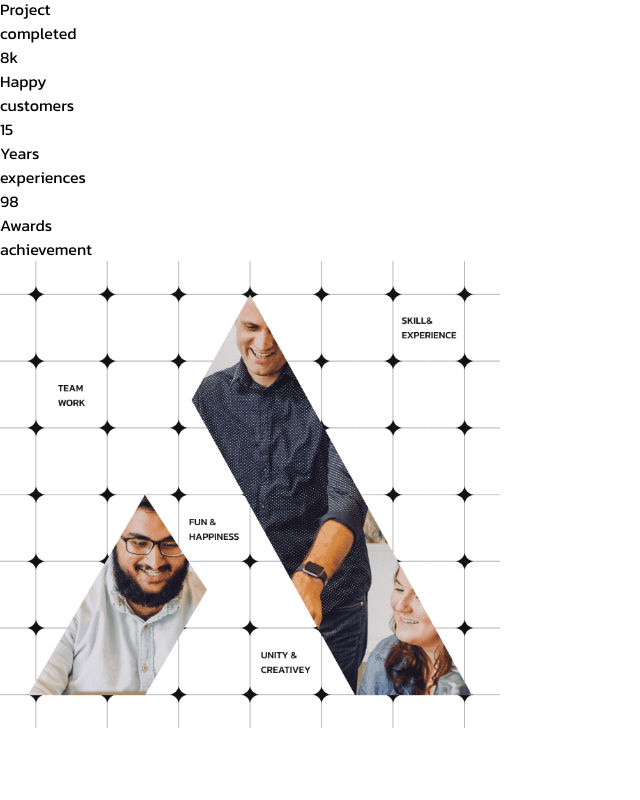
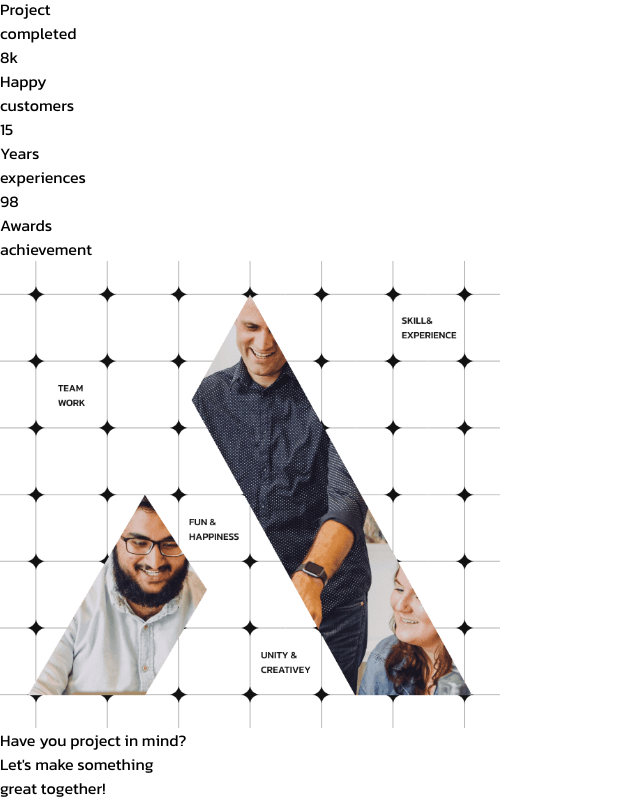
Before and after one commit to spsujoy007/Digital-Marketing-TASK, a Next.js app: page / in a window 1280 px wide. Shown: the part 4395-5195 px from the top of the page, without its empty margins (0-640 px from the left). Before the commit the page ends 5123 px from the top, so only its background shows below. Built offline with nearby package versions, Linux system fonts and the light colour scheme; what @ant-design/nextjs-registry would draw is missing.

Commit message:
why chose us last

```diff
--- a/src/Components/Home/SectionSeven_WhyChoseUs.jsx
+++ b/src/Components/Home/SectionSeven_WhyChoseUs.jsx
@@ -94,6 +94,16 @@ const SectionSeven_WhyChoseUs = () => {
                     </div>
                 </Container>
             </section>
+
+            <section className='bg-[#e0e3cc] h-screen pt-[100px] overflow-hidden'>
+                <Container>
+                    <div className='mt-[90px]'>
+                        <h4 className='text-3xl text-black font-light  leading-0 text-center'>Have you project in mind?</h4>
+                        <h1 className='text-[5.21vw] text-center font-light leading-0'>Let's make something <br />great together!</h1>
+                    </div>
+
+                </Container>
+            </section>
         </div>
     );
 };
```
